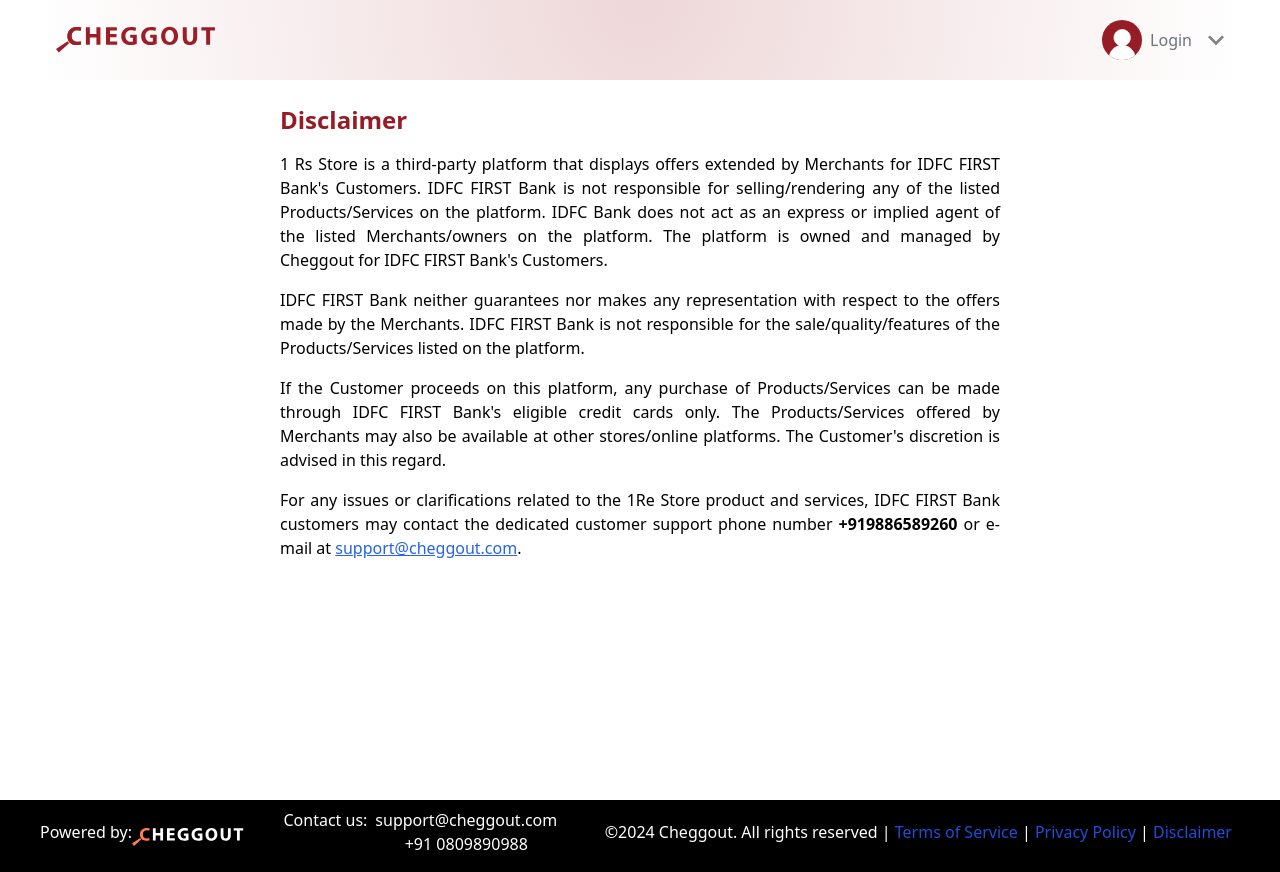
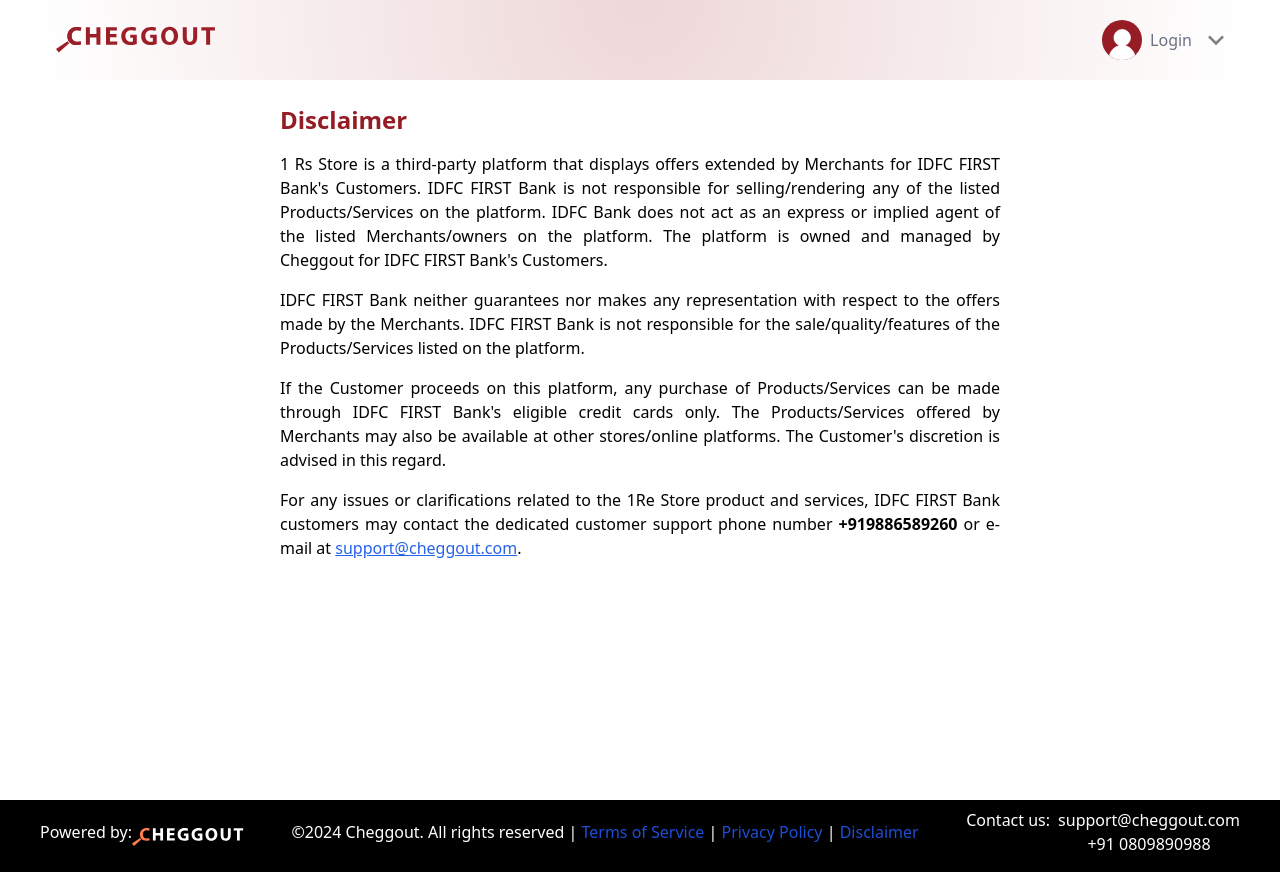
Before and after one commit to Sumanth-03/IDFC, a React (Vite) app: page /disclaimer in a window 1280 px wide. Built offline with nearby package versions, Linux system fonts and the light colour scheme.

Commit message:
changes to order

```diff
--- a/src/components/Footer.jsx
+++ b/src/components/Footer.jsx
@@ -12,10 +12,10 @@
                 </span>
 
             </div>
-            <div className=" order-3 md:order-2 border-0 border-t-[1px] pt-3 md:pt-0 md:border-none px-10 md:px-2 text-center">
+            <div className="order-3 md:order-2 border-0 border-t-[1px] pt-3 md:pt-0 md:border-none px-10 md:px-2 text-center">
                ©2024 Cheggout. All rights reserved | <button className="text-blue-700" onClick={()=>navigate('/terms')}>Terms of Service</button> | <button className="text-blue-700" onClick={()=>{navigate('/privacypolicy')}}>Privacy Policy</button> | <button className="text-blue-700" onClick={()=>{navigate('/disclaimer')}}>Disclaimer</button>
             </div>
-            <div className="flex flex-row">
+            <div className="order-2 md:order-3 flex flex-row">
                 <span className="pr-2">Contact us:</span>
                 <div className="flex flex-col items-center justify-center">
                     <span>support@cheggout.com</span>
```
